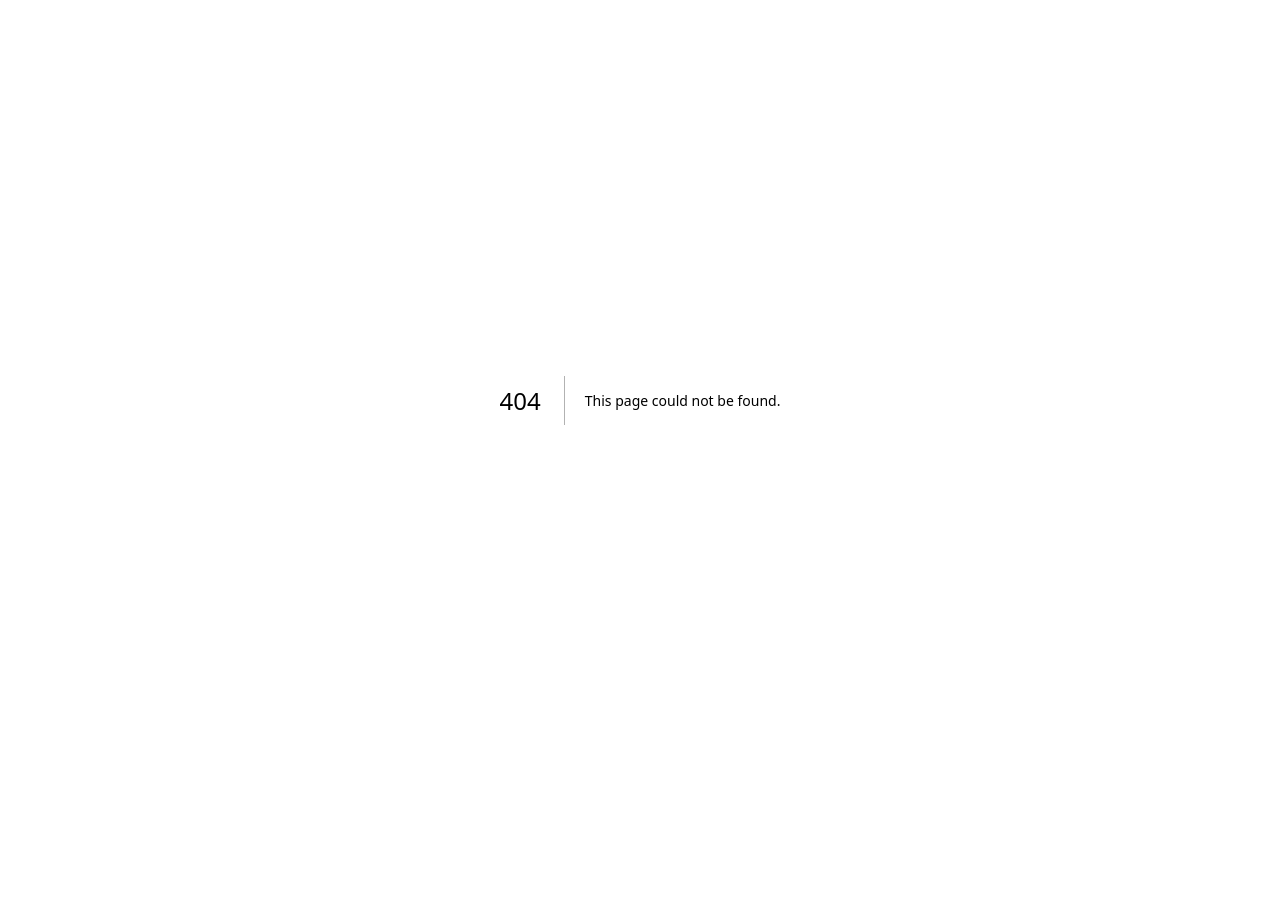
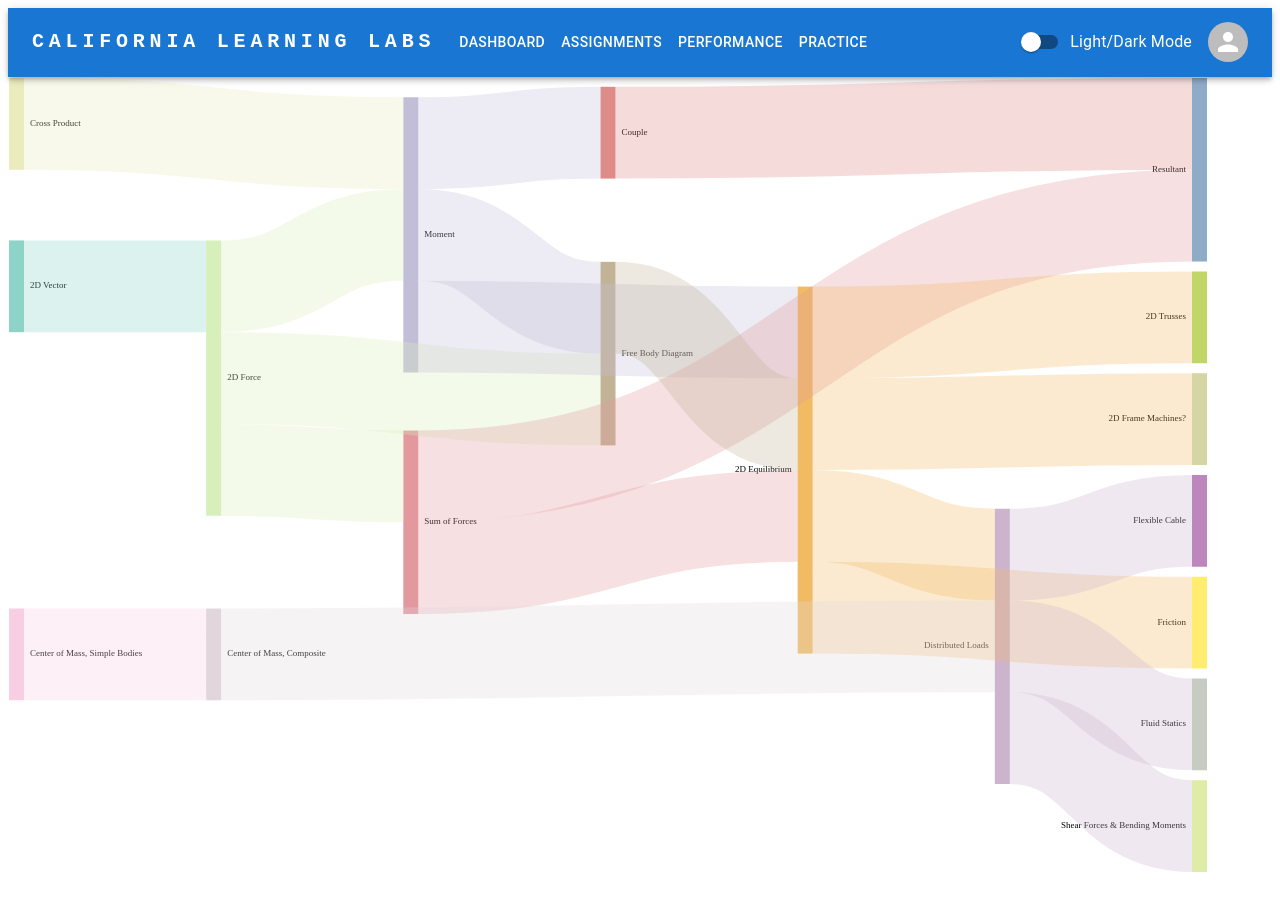
Before and after one commit to charlesalaras/cll-web-app, a Next.js app: page /diagram in a window 1280 px wide. Before the commit this address had no page. Shown: the top 910 px of the page. Before the commit the page ends 800 px from the top, so only its background shows below. Built offline with nearby package versions, Linux system fonts and the light colour scheme.

Commit message:
Added sankey diagram with nav bar

```diff
--- a/package.json
+++ b/package.json
@@ -9,6 +9,9 @@
     "@emotion/react": "^11.9.3",
     "@emotion/styled": "^11.9.3",
     "@mui/material": "^5.8.4",
+    "chroma-js": "^2.4.2",
+    "d3": "^7.5.0",
+    "d3-sankey": "^0.12.3",
     "mongodb": "^4.1.3",
     "next": "latest",
     "react": "^17.0.2",
--- /dev/null
+++ b/pages/SankeyChart.js
@@ -0,0 +1,76 @@
+import { React, useRef } from "react";
+import * as d3 from "d3";
+import { sankey, sankeyLinkHorizontal } from "d3-sankey";
+import chroma from "chroma-js";
+
+const SankeyNode = ({ name, x0, x1, y0, y1, color, svgWidth }) => (
+  <>
+    <rect x={x0} y={y0} width={x1 - x0} height={y1 - y0} fill={color} />
+    <text
+      x={x0 < svgWidth / 2 ? x1 + 6 : x0 - 6}
+      y={(y1 + y0) / 2}
+      style={{
+        fill: "black",
+        alignmentBaseline: "middle",
+        fontSize: 9,
+        textAnchor: x0 < svgWidth / 2 ? "start" : "end",
+        pointerEvents: "none",
+        userSelect: "none"
+      }}
+    >
+      {name}
+    </text>
+  </>
+);
+
+const SankeyLink = ({ link, color }) => (
+  <path
+    d={sankeyLinkHorizontal()(link)}
+    style={{
+      fill: "none",
+      strokeOpacity: ".3",
+      stroke: color,
+      strokeWidth: Math.max(1, link.width)
+    }}
+  />
+);
+
+const SankeyChart = ({ data = {}, dimensions = {} }) => {
+  const svgRef = useRef(null);
+  const { width, height, margin = {} } = dimensions;
+  const svgWidth = width + margin.left + margin.right;
+  const svgHeight = height + margin.top + margin.bottom;
+
+  const { nodes, links } = sankey()
+    .nodeWidth(15)
+    .nodePadding(10)
+    .extent([
+      [1, 1],
+      [width - 1, height - 5]
+    ])(data);
+
+  const color = chroma.scale("Set3").classes(nodes.length);
+  const colorScale = d3.scaleLinear().domain([0, nodes.length]).range([0, 1]);
+
+  return (
+    <svg ref={svgRef} width={svgWidth} height={svgHeight}>
+      <g style={{ mixBlendMode: "multiply" }}>
+        {nodes.map((node, i) => (
+          <SankeyNode
+            {...node}
+            color={color(colorScale(i)).hex()}
+            key={node.name}
+            svgWidth={svgWidth}
+          />
+        ))}
+        {links.map((link, i) => (
+          <SankeyLink
+            link={link}
+            color={color(colorScale(link.source.index)).hex()}
+          />
+        ))}
+      </g>
+    </svg>
+  );
+};
+export default SankeyChart;
--- /dev/null
+++ b/pages/data.json
@@ -0,0 +1,45 @@
+{
+    "nodes":[
+    {"node":0,"name":"2D Vector"},
+    {"node":1,"name":"2D Force"},
+    {"node":2,"name":"Cross Product"},
+    {"node":3,"name":"Moment"},
+    {"node":4,"name":"Sum of Forces"},
+    {"node":5,"name":"Couple"},
+    {"node":6,"name":"Resultant"},
+    {"node":7,"name":"Free Body Diagram"},
+    {"node":8,"name":"2D Equilibrium"},
+    {"node":9,"name":"2D Trusses"},
+    {"node":10,"name":"2D Frame Machines?"},
+    {"node":11,"name":"Center of Mass, Simple Bodies"},
+    {"node":12,"name":"Center of Mass, Composite"},
+    {"node":13,"name":"Distributed Loads"},
+    {"node":14,"name":"Flexible Cable"},
+    {"node":15,"name":"Fluid Statics"},
+    {"node":16,"name":"Shear Forces & Bending Moments"},
+    {"node":17,"name":"Friction"}
+    ],
+    "links":[
+    {"source":0,"target":1,"value":2},
+    {"source":1,"target":3,"value":2},
+    {"source":1,"target":4,"value":2},
+    {"source":1,"target":7,"value":2},
+    {"source":2,"target":3,"value":2},
+    {"source":3,"target":5,"value":2},
+    {"source":3,"target":7,"value":2},
+    {"source":3,"target":8,"value":2},
+    {"source":4,"target":6,"value":2},
+    {"source":4,"target":8,"value":2},
+    {"source":5,"target":6,"value":2},
+    {"source":7,"target":8,"value":2},
+    {"source":8,"target":9,"value":2},
+    {"source":8,"target":10,"value":2},
+    {"source":8,"target":13,"value":2},
+    {"source":8,"target":17,"value":2},
+    {"source":11,"target":12,"value":2},
+    {"source":12,"target":13,"value":2},
+    {"source":13,"target":14,"value":2},
+    {"source":13,"target":15,"value":2},
+    {"source":13,"target":16,"value":2}
+    ]
+}
--- /dev/null
+++ b/pages/diagram.js
@@ -0,0 +1,85 @@
+import React from "react";
+//import "./styles.css";
+import data from "./data.json";
+import SankeyChart from "./SankeyChart";
+import AppBar from '@mui/material/AppBar';
+import Typography from '@mui/material/Typography';
+import Container from '@mui/material/Container';
+import IconButton from '@mui/material/IconButton';
+import Toolbar from '@mui/material/Toolbar';
+import Box from '@mui/material/Box';
+import Tooltip from '@mui/material/Tooltip';
+import Avatar from '@mui/material/Avatar';
+import Switch from '@mui/material/Switch';
+import FormControlLabel from '@mui/material/FormControlLabel';
+import Button from '@mui/material/Button';
+
+
+const dimensions = {
+  width: 1200,
+  height: 800,
+  margin: {
+    top: 30,
+    right: 30,
+    bottom: 30,
+    left: 60
+  }
+};
+
+const pages = ["Dashboard", "Assignments", "Performance", "Practice"];
+
+export default function Diagram() {
+  return (
+    <main>
+	<AppBar position="static">
+	  <Container maxWidth="x1">
+	  <Toolbar disableGutters>
+	  <Typography
+	   variant="h6"
+	   noWrap
+	   component="a"
+	   href="/"
+	   sx={{
+              mr: 2,
+              display: { xs: 'none', md: 'flex' },
+              fontFamily: 'monospace',
+              fontWeight: 700,
+              letterSpacing: '.3rem',
+              color: 'inherit',
+              textDecoration: 'none',
+	   }}
+	  >
+	  CALIFORNIA LEARNING LABS
+	  </Typography>
+          <Box sx={{ flexGrow: 1, display: { xs: 'none', md: 'flex' } }}>
+            {pages.map((page) => (
+              <Button
+                key={page}
+                sx={{ my: 2, color: 'white', display: 'block' }}
+              >
+                {page}
+              </Button>
+            ))}
+          </Box>
+	  <Box sx={{ flexGrow: 0 }}>
+	    <FormControlLabel
+	    control={<Switch color="default"/>}
+	    label="Light/Dark Mode"
+	    />
+	  </Box>
+	  <Box sx={{ flexGrow: 0 }}>
+            <Tooltip title="Open settings">
+              <IconButton sx={{ p: 0 }}>
+                <Avatar alt="Remy Sharp"/>
+              </IconButton>
+	    </Tooltip>
+	  </Box>
+	  </Toolbar>
+	  </Container>
+	</AppBar>
+    <div className="Diagram">
+      <SankeyChart data={data} dimensions={dimensions} />
+    </div>
+    </main>
+  );
+}
--- /dev/null
+++ b/pages/styles.css
@@ -0,0 +1,4 @@
+.App {
+    font-family: sans-serif;
+    text-align: center;
+  }
```
Also changed, not shown: 2 other files (tests, documents, lock files or other folders).
